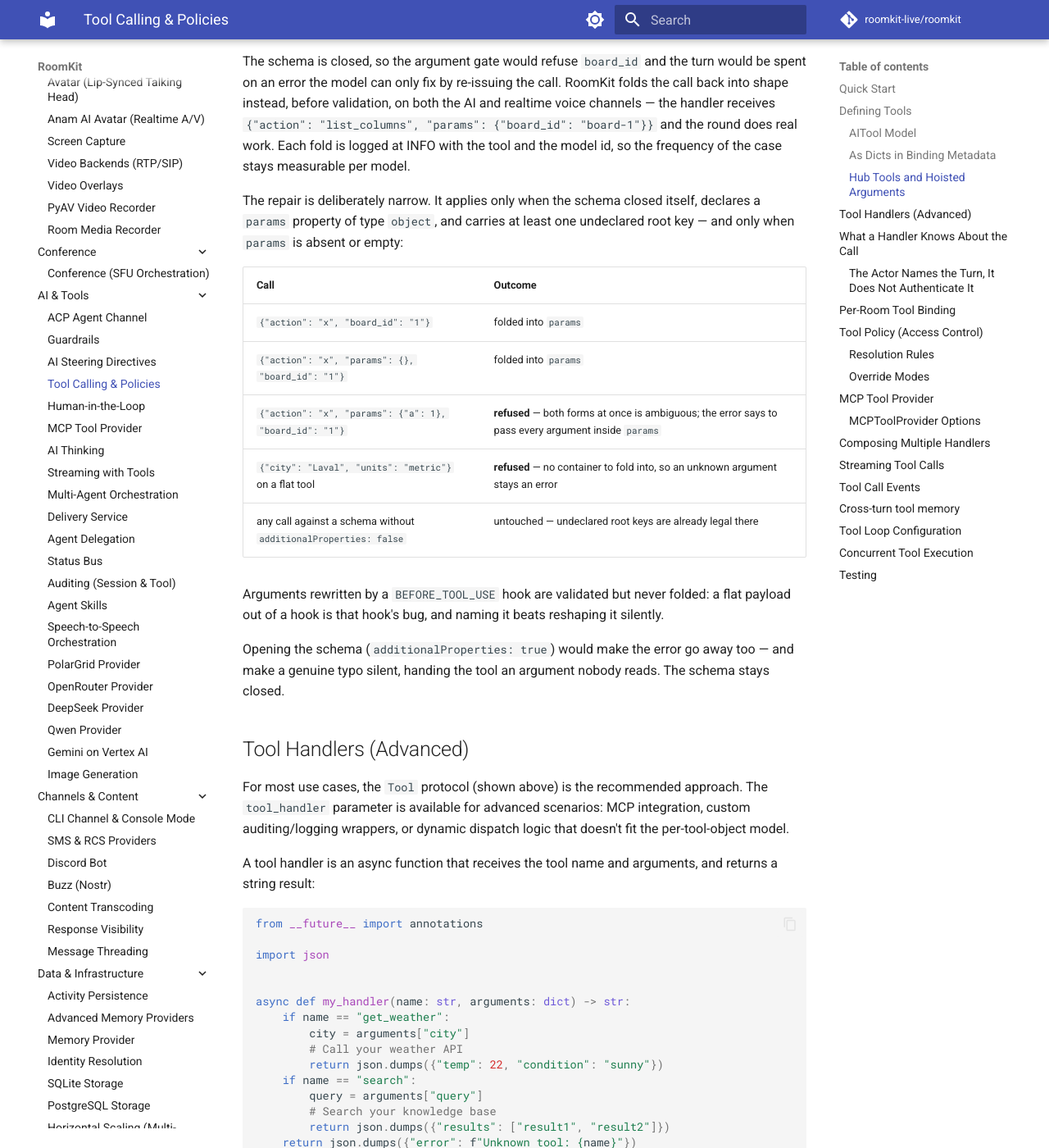
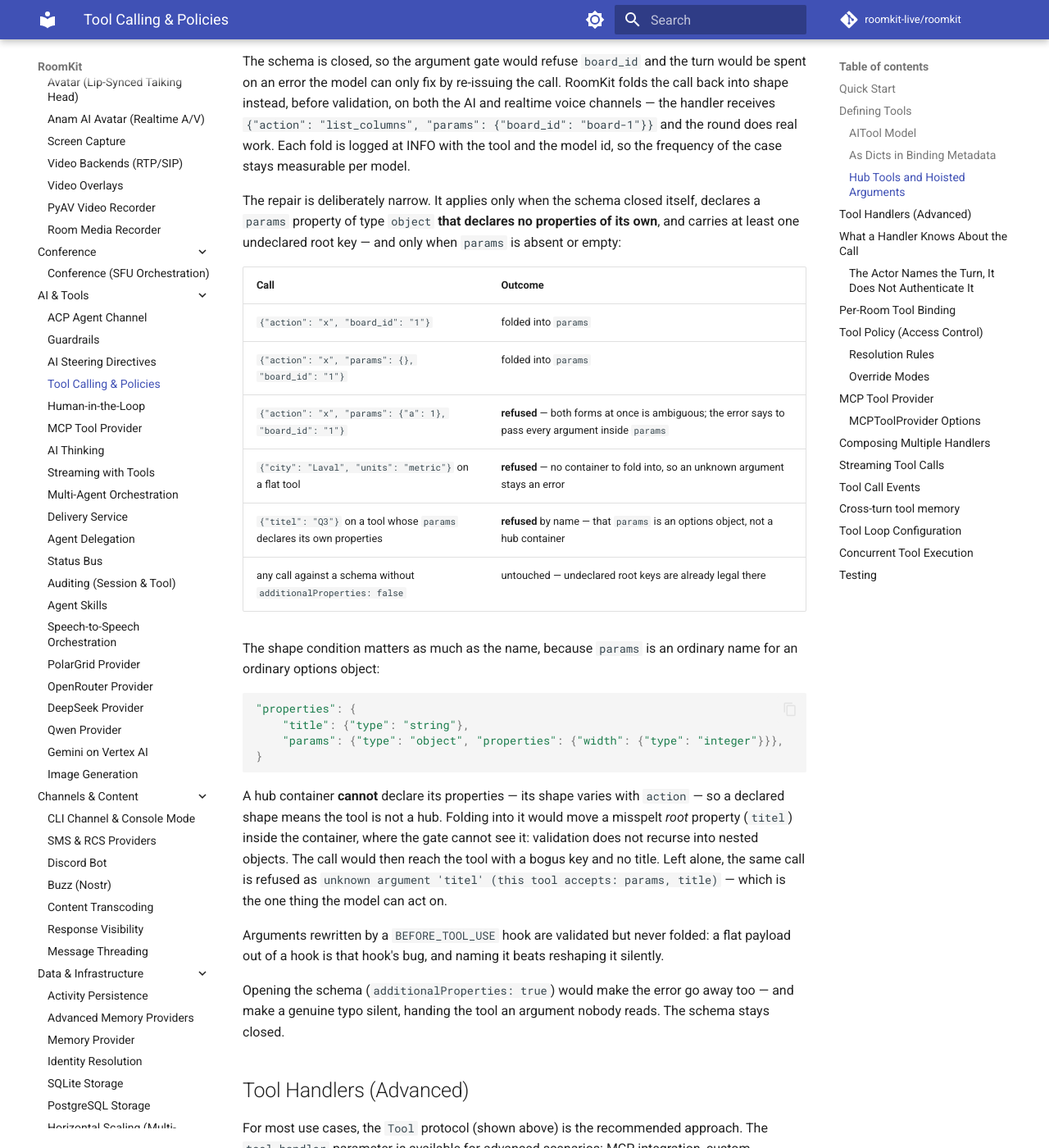
Before and after one commit to roomkit-live/roomkit-docs, an MkDocs documentation site: the page built from docs/guides/tool-calling.md, in a window 1280 px wide and 1400 px high, scrolled down 2485 px. Shown: the whole window at 82% size. Built offline with MkDocs 1.6.1 and Material for MkDocs 9.7.7, drawn with Linux system fonts in a browser that asks for light colours; comment, search, counter and statistics services are not loaded.

Commit message:
docs(tool-calling): the fold needs a container's shape, not just its name
The narrow-conditions list said a `params` property of type object was enough.
It is not: `params` is an ordinary name for an ordinary options object, and
folding into one moves a misspelt root property inside it, where the gate cannot
see it — validation does not recurse.

A hub container declares no properties, because its shape varies with `action`.
The section now says so, with the call that made the difference visible.

````diff
--- a/docs/guides/tool-calling.md
+++ b/docs/guides/tool-calling.md
@@ -121,8 +121,9 @@ does real work. Each fold is logged at INFO with the tool and the model id, so
 the frequency of the case stays measurable per model.
 
 The repair is deliberately narrow. It applies only when the schema closed
-itself, declares a `params` property of type `object`, and carries at least one
-undeclared root key — and only when `params` is absent or empty:
+itself, declares a `params` property of type `object` **that declares no
+properties of its own**, and carries at least one undeclared root key — and only
+when `params` is absent or empty:
 
 | Call | Outcome |
 |------|---------|
@@ -130,7 +131,26 @@ undeclared root key — and only when `params` is absent or empty:
 | `{"action": "x", "params": {}, "board_id": "1"}` | folded into `params` |
 | `{"action": "x", "params": {"a": 1}, "board_id": "1"}` | **refused** — both forms at once is ambiguous; the error says to pass every argument inside `params` |
 | `{"city": "Laval", "units": "metric"}` on a flat tool | **refused** — no container to fold into, so an unknown argument stays an error |
+| `{"titel": "Q3"}` on a tool whose `params` declares its own properties | **refused** by name — that `params` is an options object, not a hub container |
 | any call against a schema without `additionalProperties: false` | untouched — undeclared root keys are already legal there |
+
+The shape condition matters as much as the name, because `params` is an ordinary
+name for an ordinary options object:
+
+```python
+"properties": {
+    "title": {"type": "string"},
+    "params": {"type": "object", "properties": {"width": {"type": "integer"}}},
+}
+```
+
+A hub container **cannot** declare its properties — its shape varies with
+`action` — so a declared shape means the tool is not a hub. Folding into it
+would move a misspelt *root* property (`titel`) inside the container, where the
+gate cannot see it: validation does not recurse into nested objects. The call
+would then reach the tool with a bogus key and no title. Left alone, the same
+call is refused as `unknown argument 'titel' (this tool accepts: params, title)`
+— which is the one thing the model can act on.
 
 Arguments rewritten by a `BEFORE_TOOL_USE` hook are validated but never folded:
 a flat payload out of a hook is that hook's bug, and naming it beats reshaping
````
